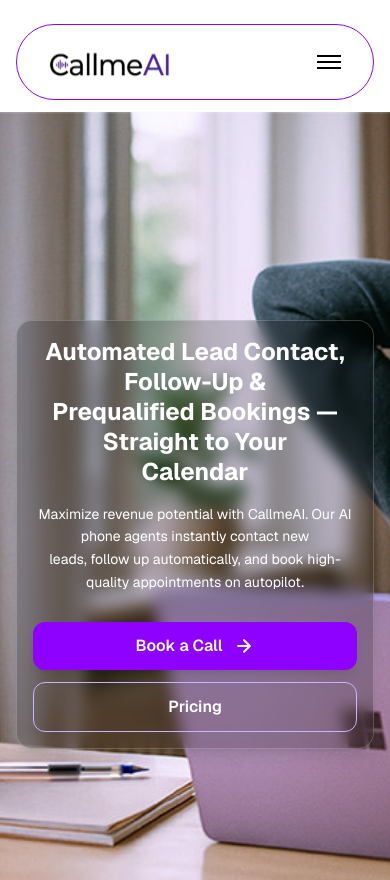
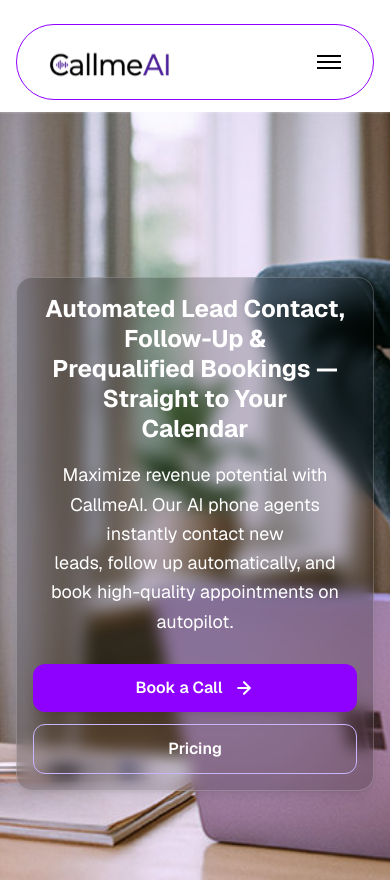
Before and after one commit to juyel66/CallmeAI, a Next.js app: page / in a window 390 px wide. Shown: the top 880 px of the page. Built offline with nearby package versions, Linux system fonts and the light colour scheme.

Commit message:
Update HeroSection styles: adjust heading and description text sizes for better responsiveness

```diff
--- a/app/pages/HomePage/HeroSection.tsx
+++ b/app/pages/HomePage/HeroSection.tsx
@@ -21,14 +21,14 @@ const HeroSection = () => {
       <div className="relative z-10 w-full container mx-auto ">
         <div className="rounded-2xl border  border-white/20  bg-black/20 p-4 text-center shadow-lg backdrop-blur-sm sm:p-8 md:p-12">
           {/* Heading */}
-          <h1 className="mb-4 text-2xl font-bold leading-tight text-white sm:text-4xl md:text-5xl">
+          <h1 className="mb-4  font-bold leading-tight text-white text-2xl md:text-5xl">
             <span className="md:whitespace-nowrap">
              Automated Lead Contact, Follow-Up & <br /> Prequalified Bookings — Straight to Your <br /> Calendar
             </span>
           </h1>
 
           {/* Description */}
-          <p className="mx-auto mb-7 max-w-3xl px-1 text-sm leading-relaxed text-white sm:mb-8 sm:text-base md:text-lg">
+          <p className="mx-auto mb-7 max-w-3xl px-1 text-[18px] leading-relaxed text-white sm:mb-8  md:text-lg">
             Maximize revenue potential with CallmeAI. Our AI phone agents
             instantly contact new <br />
             leads, follow up automatically, and book high-quality appointments
```
